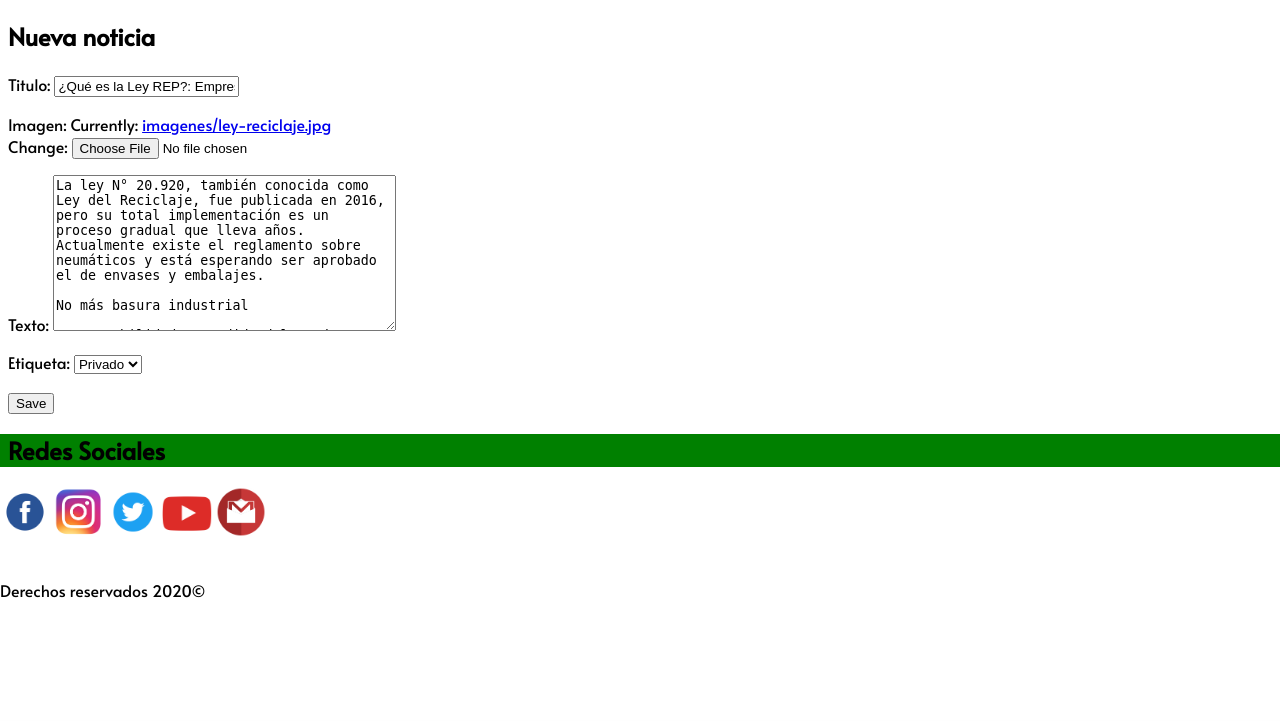
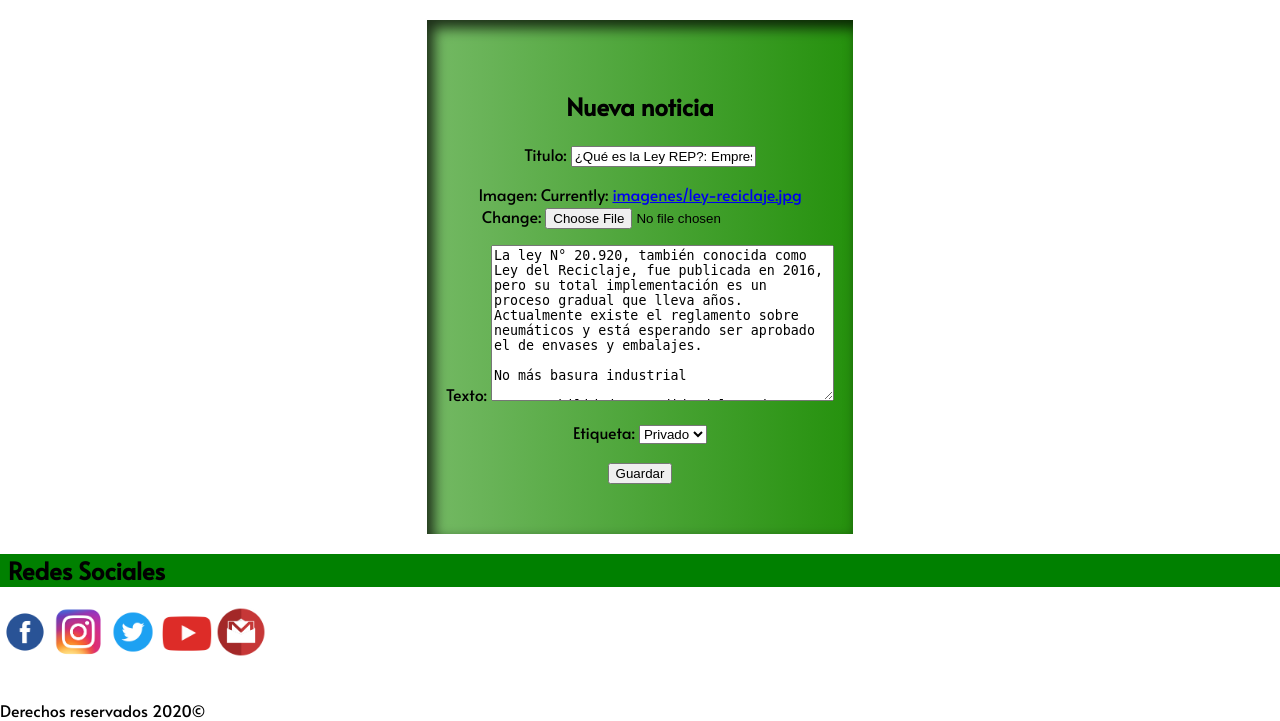
Before and after one commit to sergio-escalona/reciclate.esta, a Django app: page /noticia/3/editar/ in a window 1280 px wide. Shown: the part 80-801 px from the top of the page. Before the commit the page ends 678 px from the top, so only its background shows below. Run offline with Django 3.2, Linux system fonts and the light colour scheme; data comes from the database, SQL or seed files in the repository; both versions use the stored data as it was after the commit.

Commit message:
cambios de la presentacion

```diff
--- a/reciclaje/noticias/templates/noticias/editar_noticia.html
+++ b/reciclaje/noticias/templates/noticias/editar_noticia.html
@@ -1,12 +1,13 @@
 {% extends 'noticias/base.html' %}
 
 {% block content %}
-    <div class="col-xs-12">
+<section class="row main">
+    <div class="col-xs-12 col-md-4 center-xs contacto">
         <h2>Nueva noticia</h2>
         <form method="POST" class="post-form" enctype="multipart/form-data">{% csrf_token %}
             {{ formNoti.as_p }}
-            <button type="submit" class="save btn btn-default">Save</button>
+            <button type="submit" class="save btn btn-default">Guardar</button>
         </form>
     </div>
-
+</section>
 {% endblock %}
```
Also changed, not shown: reciclaje/db.sqlite3, reciclaje/fotos/imagenes/1366_2000_1.jpg (added), reciclaje/fotos/imagenes/1366_2000_Tit4Pdm.jpg (added).
